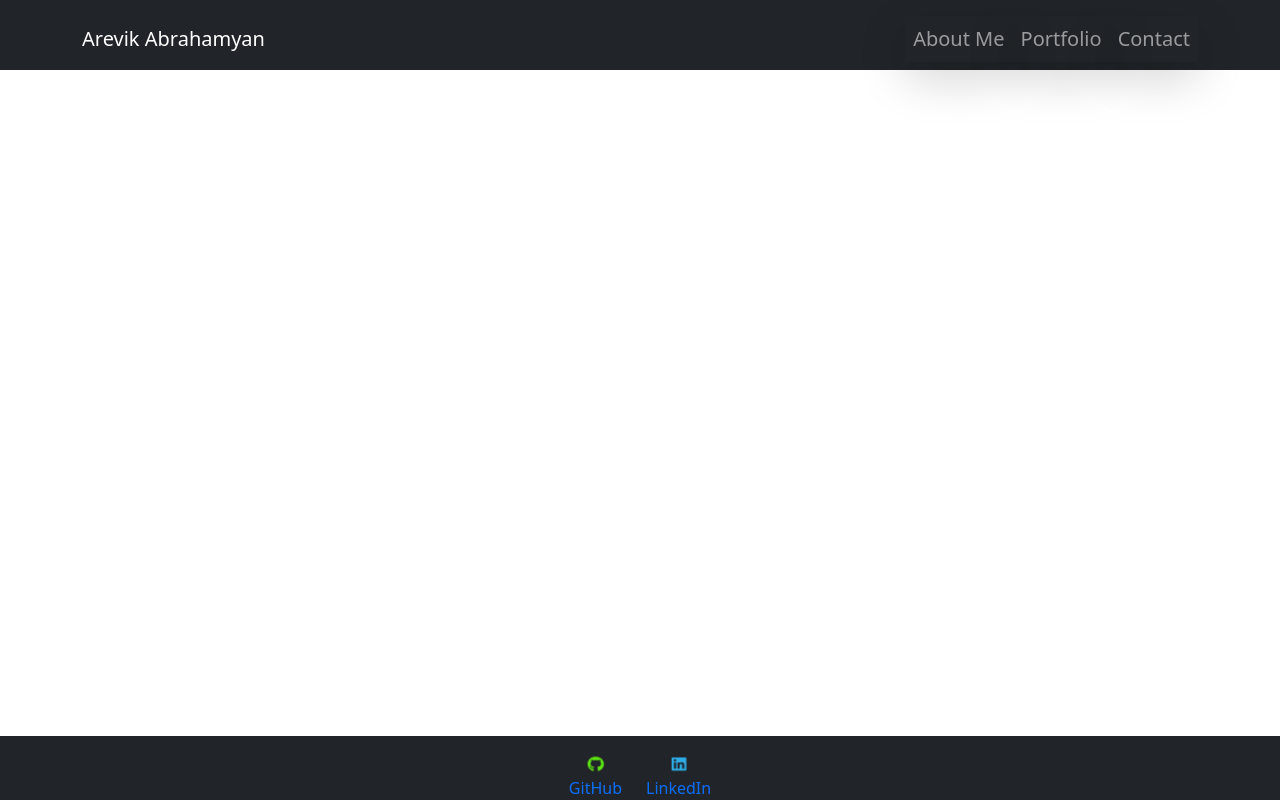
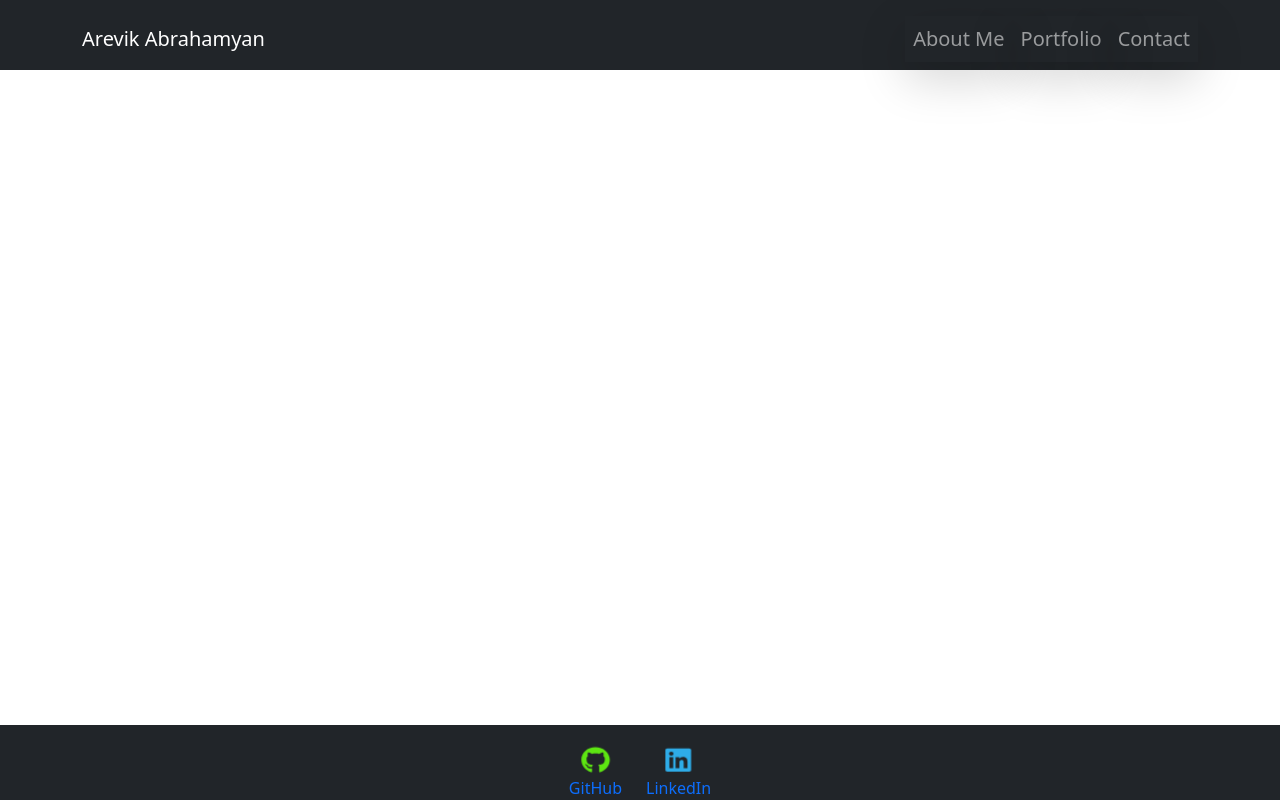
Before and after one commit to Sunny9810/React-Portfolio, a React (Create React App) app: page / in a window 1280 px wide. Built offline with nearby package versions, Linux system fonts and the light colour scheme.

Commit message:
adjusting styling for footer

```diff
--- a/src/style/Footer.css
+++ b/src/style/Footer.css
@@ -10,3 +10,29 @@
       margin-top: 1rem; /* Add margin-top to the social-icons-wrapper */
       padding-bottom: 0; /* Remove padding-bottom from the social-icons-wrapper */
     }
+
+    .footer-icon-size {
+        font-size: 28px;
+      }
+
+
+    .footer-icon-size {
+      margin-top: 4.6px;;
+    }
+
+    .form-footer {
+      display: inline-block;
+      vertical-align: middle;
+      margin-bottom: 0;
+      padding: 10px;
+    }
+
+    .designer-text,
+    .copyright-text,
+    .footer-container,
+    .footer {
+        align-content: center;
+        border: 0px;
+        margin: 0px;
+        padding: 0px;
+    }
```
